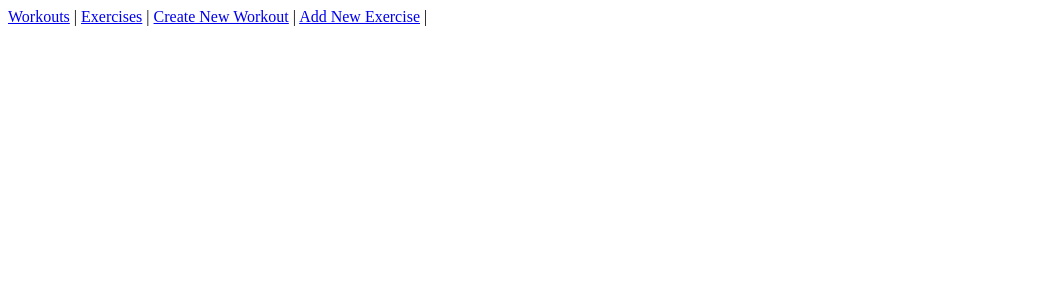
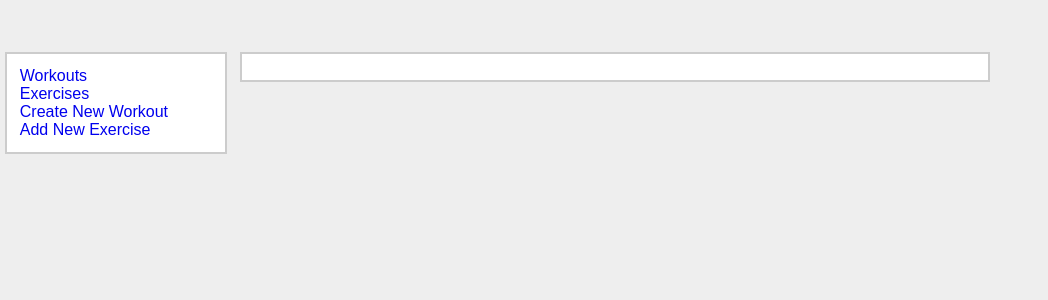
Before and after one commit to petezhut/smallstuff, a Flask app: page / in a window 1280 px wide. Shown: the top 300 px of the page, without its empty margins (0-1048 px from the left). Run offline with Flask 2, Linux system fonts and the light colour scheme; parts of the project's set-up code (start-up, migrations or seed data) failed here and were passed over.

Commit message:
Interface work..

```diff
--- a/static/style.css
+++ b/static/style.css
@@ -3,10 +3,39 @@ body {
     background: #eee;
 }
 
+td {
+    vertical-align: top;
+}
+
+a {
+    text-decoration: none;
+}
+
 .page {
     margin: 2em auto;
-    width: 35em;
-    border: 5px solid #ccc;
+    width: 45em;
+    border: 2px solid #ccc;
     padding: 0.8em;
     background: white;
+    position: absolute;
+    top: 20px;
+    left: 15em;
 }
+
+.navbar {
+    margin: 2em auto;
+    width: 12em;
+    border: 2px solid #ccc;
+    padding: 0.8em;
+    background: white;
+    position: absolute;
+    top: 20px;
+    left: 5px;
+}
+.worksheet {
+    background: #ccc;
+}
+
+.formdata {
+    background: white;
+}
--- a/templates/basic.html
+++ b/templates/basic.html
@@ -1,10 +1,13 @@
 <!doctype html>
 <title>{{ title }}</title>
-<link rel=styleshee type=text/css href="{{ url_for('static', filename='style.css') }}">
-<div class=navigation>
+<link rel=stylesheet type=text/css href="{{ url_for('static', filename='style.css') }}">
+<div>
+<div class=navbar>
 {% for link in links %}
-    <a href='{{ links[link] }}'>{{ link }}</a> |
+<a href='{{ links[link] }}'>{{ link }}</a><br>
 {% endfor %}
+</div>
 <div class=page>
     {% block body %}{% endblock %}
 </div>
+</div>
--- a/templates/worksheet.html
+++ b/templates/worksheet.html
@@ -1,13 +1,15 @@
 {% extends "basic.html" %}
 {% block body %}
 <form method="post" action="/workout/{{ data['name'] }}">
-    <fieldset><legend>{{ data['name'] }}</legend>
+    <div class=formdata>
     <fieldset><legend>Basic Data</legend>
         <table>
             <tr><td>Workout Date</td><td>{{ form.workout_date }}</td></tr>
             <tr><td>Workout Journal</td><td>{{ form.workout_journal(rows=30, cols=50) }}</td></tr>
         </table>
     </fieldset>
+    </div>
+    <div class=formdata>
     <fieldset><legend>Exercise Data</legend>
         <table>
             {% for exercise_data in data['exercises'] %}
```
